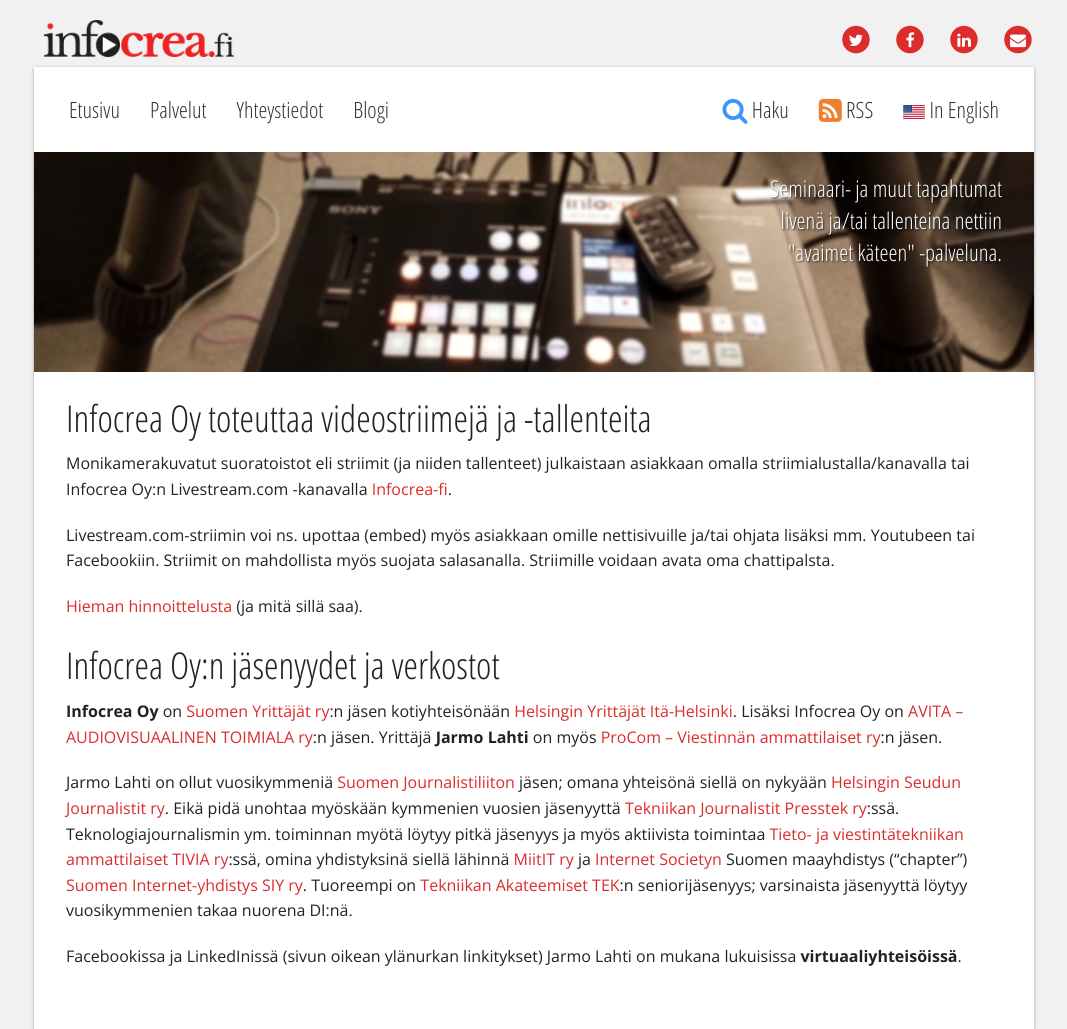
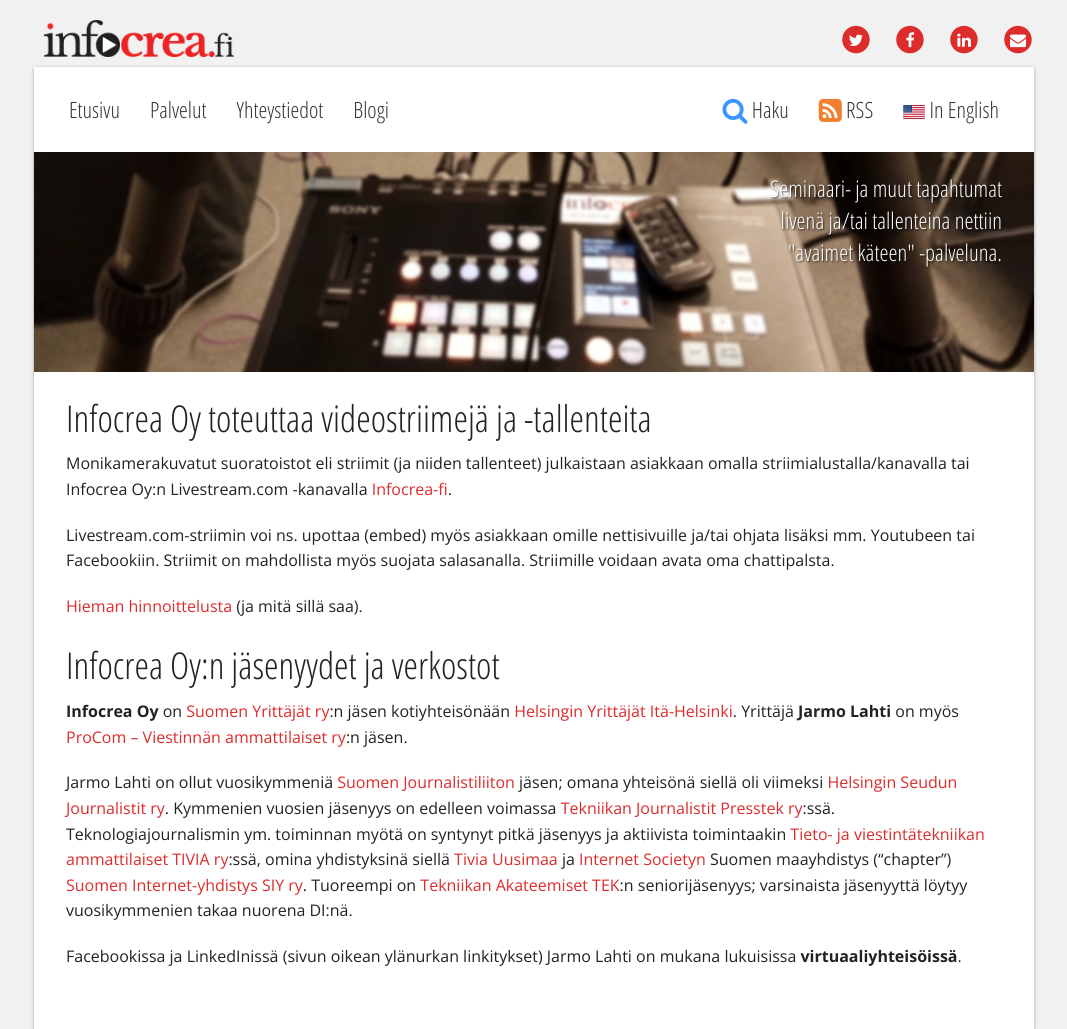
Before and after one commit to Pyppe/infocrea.fi, a Jekyll site: the page built from index.md, in a window 1280 px wide. Shown: the whole page, without its empty margins (106-1173 px from the left). Built offline with Jekyll 4.4.1, drawn with Linux system fonts in a browser that asks for light colours.

Commit message:
yhdistyjäsenyyspäivitys indexiin

```diff
--- a/index.md
+++ b/index.md
@@ -35,8 +35,8 @@
 
 ## Infocrea Oy:n jäsenyydet ja verkostot
 
-**Infocrea Oy** on [Suomen Yrittäjät ry](https://www.yrittajat.fi/):n jäsen kotiyhteisönään [Helsingin Yrittäjät Itä-Helsinki](https://www.yrittajat.fi/helsingin-yrittajat/helsingin-yrittajat-paikallisesti/a/paikallisyhdistykset/paikallisyhdistykset/helsingin-yrittajat-ita-helsinki-600089). Lisäksi Infocrea Oy on [AVITA – AUDIOVISUAALINEN TOIMIALA ry](http://www.avita.org/):n jäsen. Yrittäjä **Jarmo Lahti** on myös [ProCom – Viestinnän ammattilaiset ry](https://procom.fi/):n jäsen.
+**Infocrea Oy** on [Suomen Yrittäjät ry](https://www.yrittajat.fi/):n jäsen kotiyhteisönään [Helsingin Yrittäjät Itä-Helsinki](https://www.yrittajat.fi/helsingin-yrittajat/helsingin-yrittajat-paikallisesti/a/paikallisyhdistykset/paikallisyhdistykset/helsingin-yrittajat-ita-helsinki-600089). Yrittäjä **Jarmo Lahti** on myös [ProCom – Viestinnän ammattilaiset ry](https://procom.fi/):n jäsen.
 
-Jarmo Lahti on ollut vuosikymmeniä [Suomen Journalistiliiton](http://journalistiliitto.fi/fi/) jäsen; omana yhteisönä siellä on nykyään [Helsingin Seudun Journalistit ry](http://www.hsj.fi/). Eikä pidä unohtaa myöskään kymmenien vuosien jäsenyyttä [Tekniikan Journalistit Presstek ry](http://presstek.fi):ssä. Teknologiajournalismin ym. toiminnan myötä löytyy pitkä jäsenyys ja myös aktiivista toimintaa [Tieto- ja viestintätekniikan ammattilaiset TIVIA ry](http://tivia.fi):ssä, omina yhdistyksinä siellä lähinnä [MiitIT ry](https://www.miitit.fi/) ja [Internet Societyn](https://www.internetsociety.org/) Suomen maayhdistys ("chapter") [Suomen Internet-yhdistys SIY ry](http://www.isoc.fi). Tuoreempi on [Tekniikan Akateemiset TEK](https://www.tek.fi/fi):n seniorijäsenyys; varsinaista jäsenyyttä löytyy vuosikymmenien takaa nuorena DI:nä.
+Jarmo Lahti on ollut vuosikymmeniä [Suomen Journalistiliiton](http://journalistiliitto.fi/fi/) jäsen; omana yhteisönä siellä oli viimeksi [Helsingin Seudun Journalistit ry](http://www.hsj.fi/). Kymmenien vuosien jäsenyys on edelleen voimassa [Tekniikan Journalistit Presstek ry](http://presstek.fi):ssä. Teknologiajournalismin ym. toiminnan myötä on syntynyt pitkä jäsenyys ja aktiivista toimintaakin [Tieto- ja viestintätekniikan ammattilaiset TIVIA ry](http://tivia.fi):ssä, omina yhdistyksinä siellä [Tivia Uusimaa](https://tiviauusimaa.fi/) ja [Internet Societyn](https://www.internetsociety.org/) Suomen maayhdistys ("chapter") [Suomen Internet-yhdistys SIY ry](http://www.isoc.fi). Tuoreempi on [Tekniikan Akateemiset TEK](https://www.tek.fi/fi):n seniorijäsenyys; varsinaista jäsenyyttä löytyy vuosikymmenien takaa nuorena DI:nä.
 
 Facebookissa ja LinkedInissä (sivun oikean ylänurkan linkitykset) Jarmo Lahti on mukana lukuisissa **virtuaaliyhteisöissä**.
```
